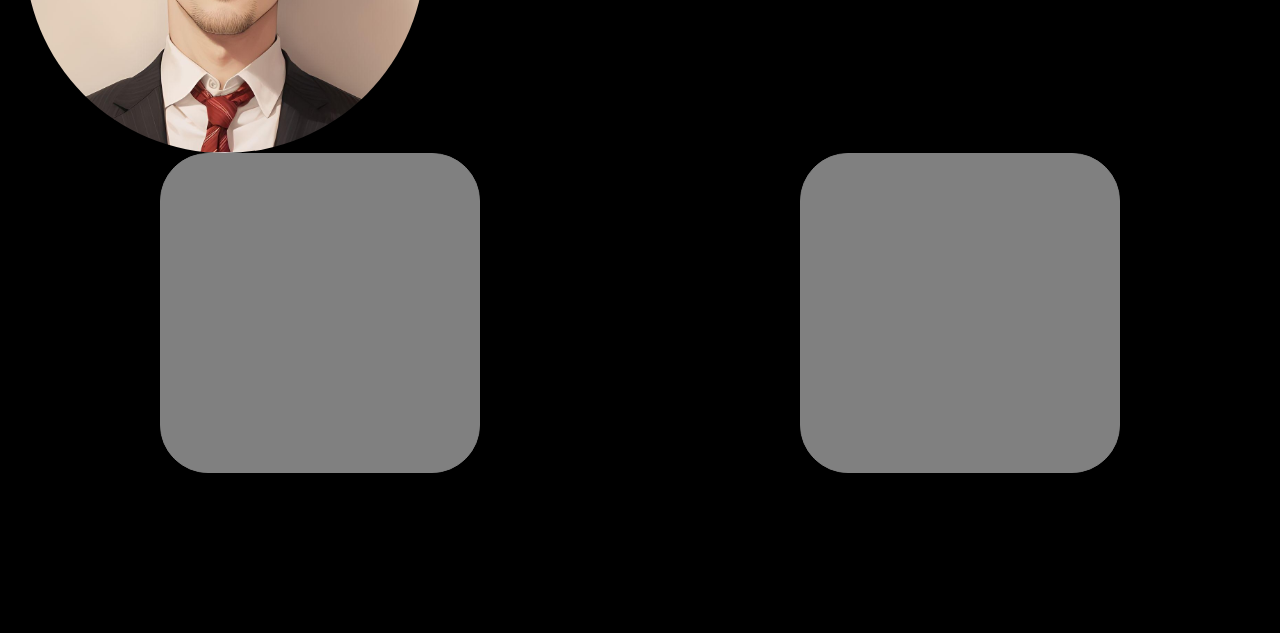
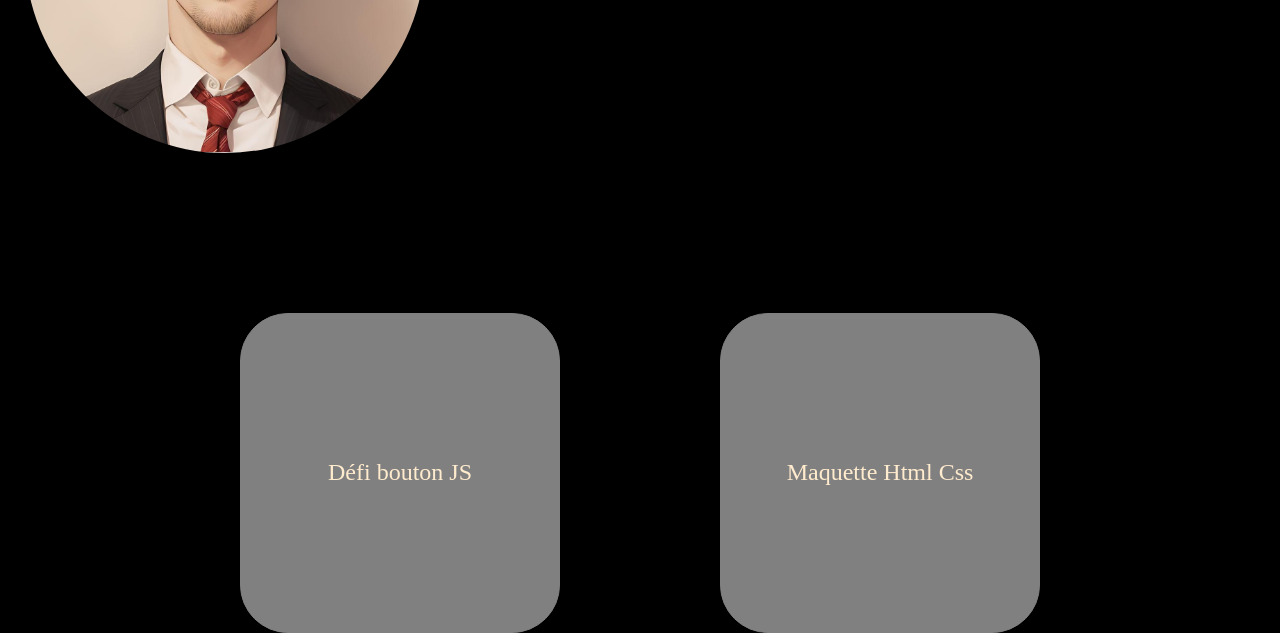
Before and after one commit to L0wBly/ArthurBoutry.github.io, a plain HTML site: page index.html in a window 1280 px wide. Shown: the part 267-900 px from the top of the page. Before the commit the page ends 800 px from the top, so only its background shows below. Drawn offline with Linux system fonts and the light colour scheme.

Commit message:
Modification global du site

```diff
--- a/asset/css/style.css
+++ b/asset/css/style.css
@@ -16,7 +16,7 @@ header img {
     margin: 20px 0 0 25px;
 }
 
-.titre h1 {
+header .titre h1 {
     color: antiquewhite;
     display: flex;
     justify-content: center;
@@ -30,6 +30,12 @@ main {
     display: flex;
     justify-content: space-around;
     align-items: center;
+    margin: 10rem 10rem 0 10rem;
+}
+
+p {
+    color: blanchedalmond;
+    font-size: 1.5rem;
 }
 
 .carre1 {
@@ -38,12 +44,17 @@ main {
     border: solid 1px grey;
     background: grey;
     border-radius: 3rem;
+    display: flex;
+    justify-content: center;
+    align-items: center;
+
 }
 
 .carre1 a.lien1 {
     text-align: center;
     color: wheat;
-    padding:0rem 3rem 18.9rem 17rem;
+    padding:0rem 3rem 20rem 17rem;
+    position: absolute;
 }
 
 .carre2 {
@@ -52,10 +63,15 @@ main {
     border: solid 1px grey;
     background: grey;
     border-radius: 3rem;
+    display: flex;
+    justify-content: center;
+    align-items: center;
+
 }
 
 .carre2 a.lien2 {
     text-align: center;
     color: wheat;
-    padding:0rem 3rem 18.9rem 17rem;
+    padding:0rem 3rem 20rem 17rem;
+    position: absolute;
 }
--- a/index.html
+++ b/index.html
@@ -17,9 +17,11 @@
     </header>
     <main>
         <div class="carre1">
+            <p>Défi bouton JS</p>
             <a class="lien1" href="https://l0wbly.github.io/Defi-HTML-CSS-JS/" target="_blank" rel="noopener noreferrer"></a>
         </div>
         <div class="carre2">
+            <p>Maquette Html Css</p>
             <a class="lien2" href="https://maquette-html-alrl3fkj1-l0wblys-projects.vercel.app" target="_blank" rel="noopener noreferrer"></a>
         </div>
     </main>
```
